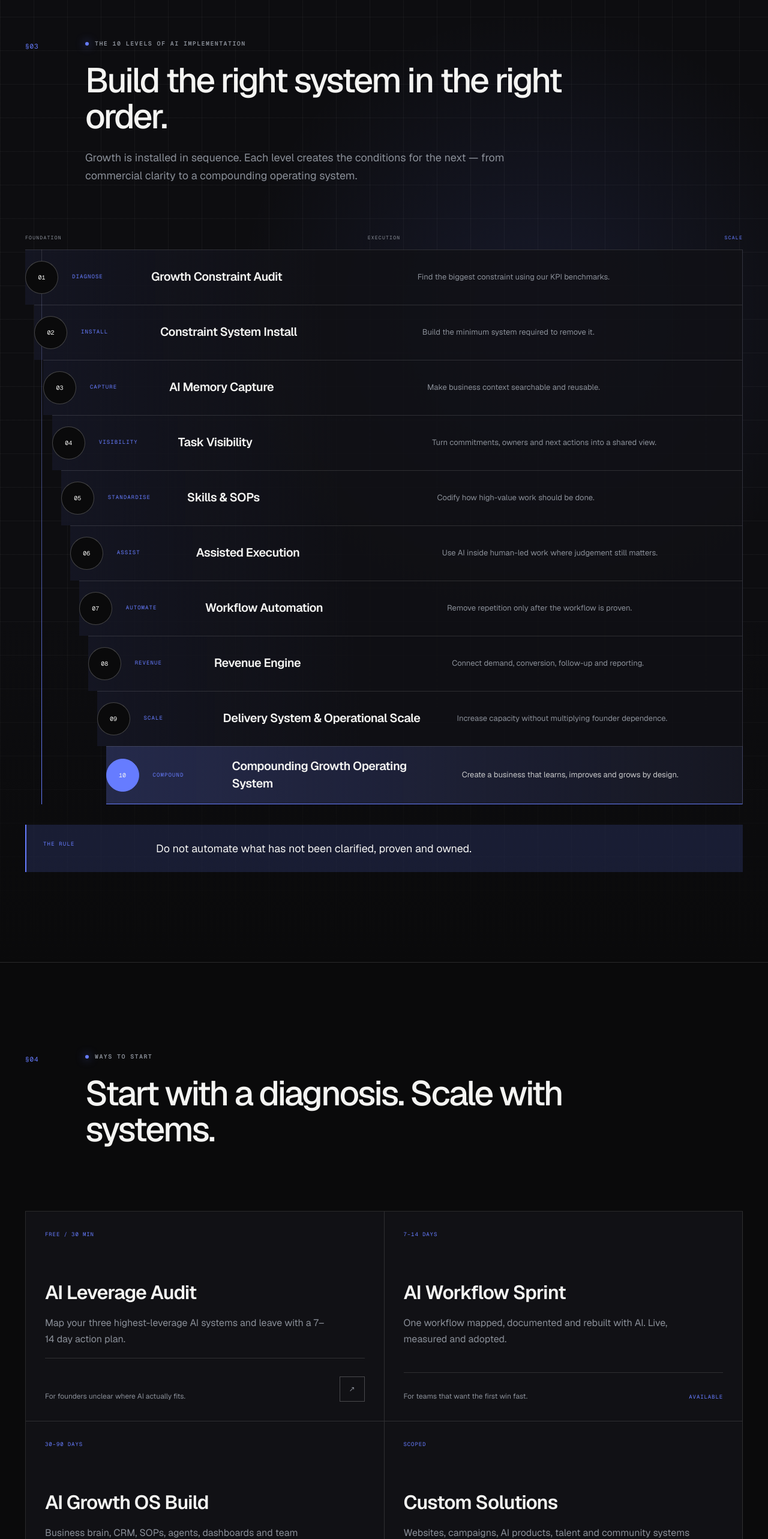
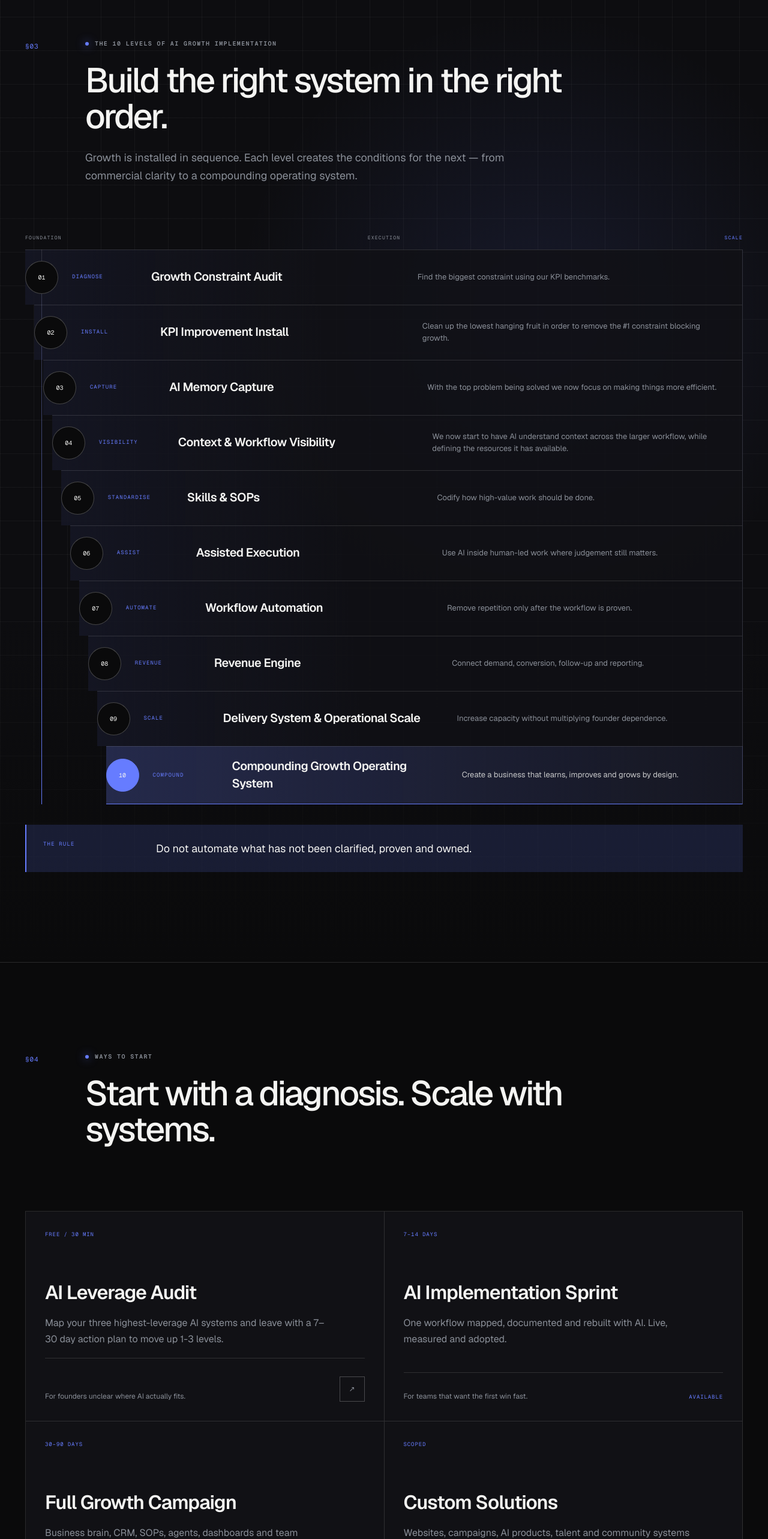
Before and after one commit to beniskillen/Growth-Labs, a Next.js app: page / in a window 1280 px wide. Shown: the part 4046-6612 px from the top of the page at 60% size. Built offline with nearby package versions, Linux system fonts and the light colour scheme.

Commit message:
Apply final copy edits and emphasis

```diff
--- a/app/page.tsx
+++ b/app/page.tsx
@@ -46,9 +46,9 @@ const growthMetrics = [
 
 const levels = [
   ["01", "DIAGNOSE", "Growth Constraint Audit", "Find the biggest constraint using our KPI benchmarks."],
-  ["02", "INSTALL", "Constraint System Install", "Build the minimum system required to remove it."],
-  ["03", "CAPTURE", "AI Memory Capture", "Make business context searchable and reusable."],
-  ["04", "VISIBILITY", "Task Visibility", "Turn commitments, owners and next actions into a shared view."],
+  ["02", "INSTALL", "KPI Improvement Install", "Clean up the lowest hanging fruit in order to remove the #1 constraint blocking growth."],
+  ["03", "CAPTURE", "AI Memory Capture", "With the top problem being solved we now focus on making things more efficient."],
+  ["04", "VISIBILITY", "Context & Workflow Visibility", "We now start to have AI understand context across the larger workflow, while defining the resources it has available."],
   ["05", "STANDARDISE", "Skills & SOPs", "Codify how high-value work should be done."],
   ["06", "ASSIST", "Assisted Execution", "Use AI inside human-led work where judgement still matters."],
   ["07", "AUTOMATE", "Workflow Automation", "Remove repetition only after the workflow is proven."],
@@ -61,19 +61,19 @@ const offers = [
   {
     code: "FREE / 30 MIN",
     title: "AI Leverage Audit",
-    copy: "Map your three highest-leverage AI systems and leave with a 7–14 day action plan.",
+    copy: "Map your three highest-leverage AI systems and leave with a 7–30 day action plan to move up 1-3 levels.",
     fit: "For founders unclear where AI actually fits.",
     href: "/audit",
   },
   {
     code: "7–14 DAYS",
-    title: "AI Workflow Sprint",
+    title: "AI Implementation Sprint",
     copy: "One workflow mapped, documented and rebuilt with AI. Live, measured and adopted.",
     fit: "For teams that want the first win fast.",
   },
   {
     code: "30–90 DAYS",
-    title: "AI Growth OS Build",
+    title: "Full Growth Campaign",
     copy: "Business brain, CRM, SOPs, agents, dashboards and team training.",
     fit: "For businesses ready to run AI-native.",
   },
@@ -238,7 +238,7 @@ export default function Home() {
       <section className="section levels-section grid-bg" id="levels">
         <SectionHeading
           number="03"
-          eyebrow="THE 10 LEVELS OF AI IMPLEMENTATION"
+          eyebrow="THE 10 LEVELS OF AI GROWTH IMPLEMENTATION"
           title="Build the right system in the right order."
           copy="Growth is installed in sequence. Each level creates the conditions for the next — from commercial clarity to a compounding operating system."
         />
@@ -297,12 +297,13 @@ export default function Home() {
       <section className="section split-section grid-bg">
         <div>
           <Eyebrow>WHO IT IS FOR</Eyebrow>
-          <h2>Demand already exists. The system should convert it.</h2>
+          <h2><em>Business owners who want growth. Not just AI hype.</em></h2>
         </div>
         <div>
           <p>
             Founders, operators, consultants, agencies, service businesses and
-            community-led brands that want clean systems around real demand.
+            community-led brands that want to harness AI by leveraging the
+            fundamentals of marketing to allow it to actually drive revenue.
           </p>
           <p className="muted">
             If you are pre-revenue with no offer, the audit will tell you that
```
